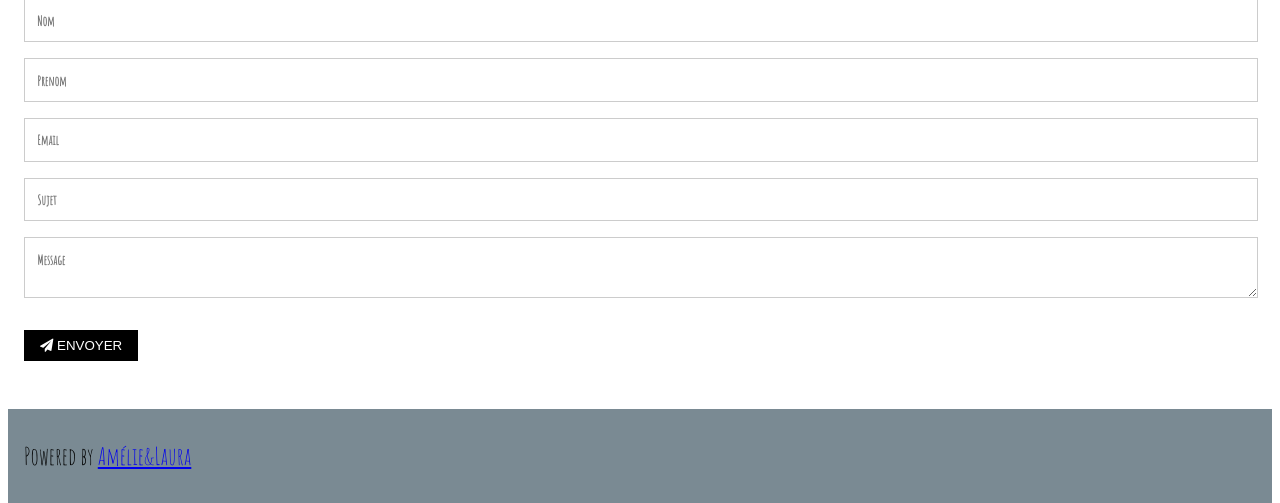
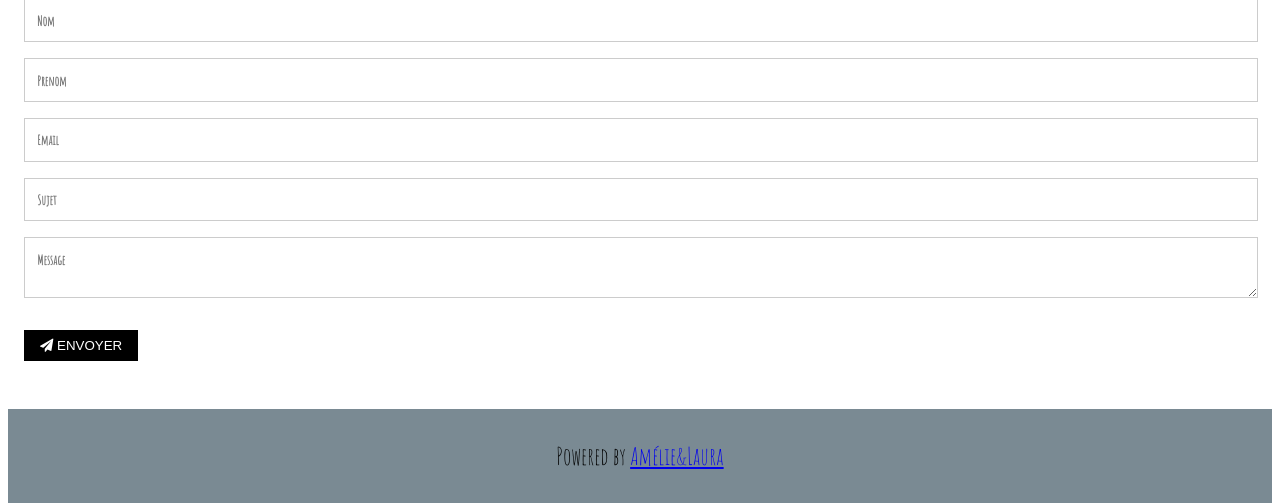
Before and after one commit to trujillola/Hoikos-DEV, a PHP site: page / in a window 1280 px wide. Shown: the part 1631-2134 px from the top of the page. Run offline with PHP 8.4, Linux system fonts and the light colour scheme.

Commit message:
Add files via upload

```diff
--- a/css/index.css
+++ b/css/index.css
@@ -104,6 +104,10 @@ body,h1,h2,h3,h4,h5,h6 {font-family: "Amatic SC", sans-serif}
 .noir{
 	color:#fff!important;
 	background-color:#000!important;
+}
+
+.center{
+	text-align: center;
 }
 
 .haut{
--- a/css/inscription.css
+++ b/css/inscription.css
@@ -78,6 +78,10 @@ input[type="date"]:focus:before,input[type="date"]:valid:before {
 	z-index: 1;
 	top:0;
 	left : 0;
+}
+
+.center{
+	text-align: center;
 }
 .centre{
 	/*dispautolay:inline-block;*/
--- a/css/item.css
+++ b/css/item.css
@@ -82,6 +82,9 @@ footer {position: relative; bottom: 0; left: 0; right: 0}
 	font-weight: bolder;
 }
 
+.center{
+	text-align: center;
+}
 .centre{
 	/*dispautolay:inline-block;*/
 	width:auto;
```
